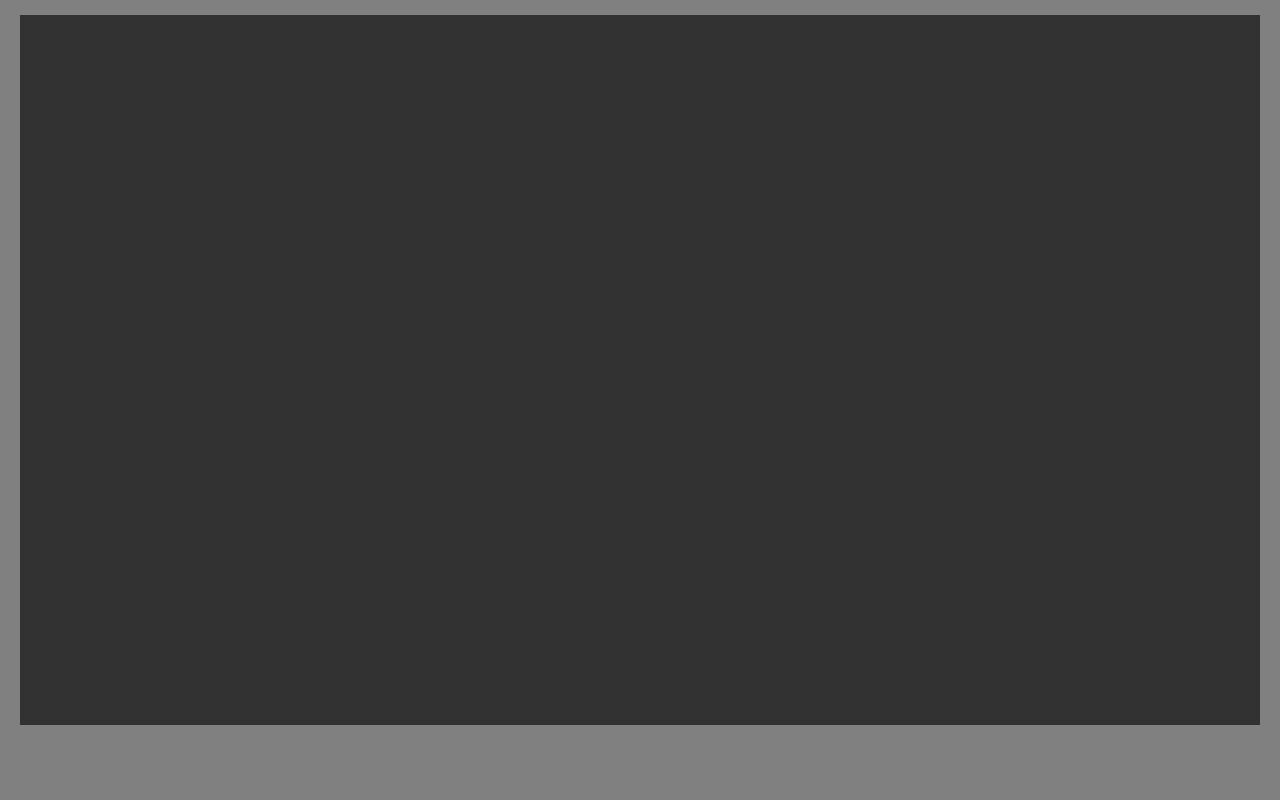
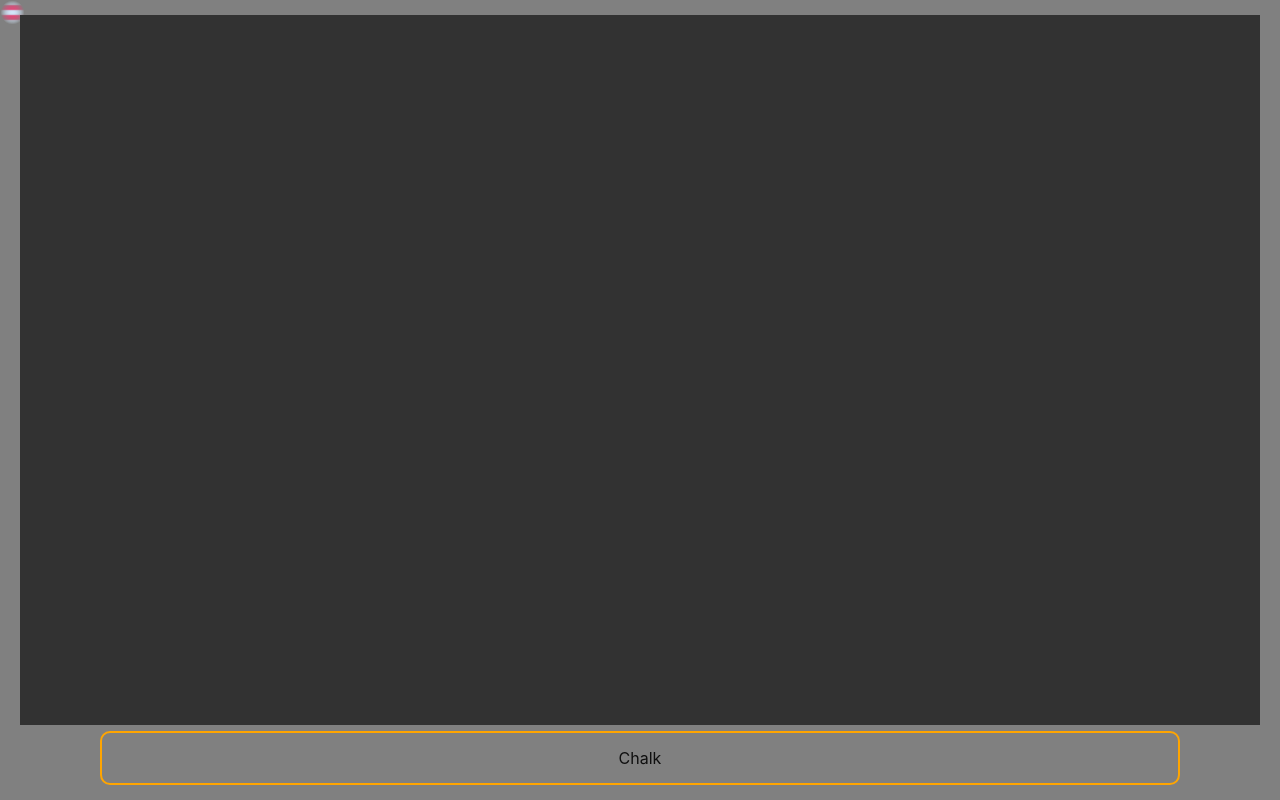
Before and after one commit to nisaacdz/bloxel, a React (Vite) app in the folder frontend/: page / in a window 1280 px wide. Built offline with nearby package versions, Linux system fonts and the light colour scheme.

Commit message:
more prototype implementations

```diff
--- a/frontend/src-tauri/tauri.conf.json
+++ b/frontend/src-tauri/tauri.conf.json
@@ -30,7 +30,7 @@
     "bundle": {
       "active": true,
       "targets": "all",
-      "identifier": "com.tauri.dev",
+      "identifier": "com.tauri.bloxel",
       "icon": [
         "icons/32x32.png",
         "icons/128x128.png",
--- a/frontend/src/App.css
+++ b/frontend/src/App.css
@@ -6,3 +6,17 @@
   bottom: 0;
   background-color: grey;
 }
+
+#toggle-button {
+  position: absolute;
+  left: 100px;
+  right: 100px;
+  height: 50px;
+  bottom: 15px;
+  border: 2px solid orange;
+  border-radius: 10px;
+  display: flex;
+  align-items: center;
+  justify-content: center;
+  font-size: medium;
+}
--- a/frontend/src/App.jsx
+++ b/frontend/src/App.jsx
@@ -1,29 +1,32 @@
 import { useRef, useState } from "react";
 import "./App.css";
 import Board from "./board/Board";
-import DefaultChalk from "./padding";
+import { DefaultChalk, DefaultDuster } from "./tools";
+import Pointer from "./Pointer";
 
+const TOOLS = [DefaultChalk, DefaultDuster];
 
 function App() {
   const boardRef = useRef(null);
+  const pointerToolRef = useRef(null);
   const activeMouseRef = useRef(null);
-  const [chalk, _] = useState(DefaultChalk);
+  const [tool_idx, setToolIdx] = useState(0);
 
   const mouseTouchBoard = () => {
     if (boardRef.current != null && activeMouseRef.current != null) {
       const { x: mouseX, y: mouseY } = activeMouseRef.current;
       const board = boardRef.current;
-      const trace = chalk.getTrace();
 
       const boardWidth = board.width();
       const boardHeight = board.height();
+      const tool = TOOLS[tool_idx];
 
-      const midi = Math.floor(trace.length / 2);
-      const midj = Math.floor(trace[0].length / 2);
+      const midi = Math.floor(tool.sizeX() / 2);
+      const midj = Math.floor(tool.sizeY() / 2);
 
-      for (let tj = 0; tj < trace.length; tj++) {
-        for (let ti = 0; ti < trace[0].length; ti++) {
-          const [r1, g1, b1, a] = trace[tj][ti];
+      for (let tj = 0; tj < tool.sizeX(); tj++) {
+        for (let ti = 0; ti < tool.sizeY(); ti++) {
+          const [r1, g1, b1, a] = tool.idx(tj, ti);
 
           const ni = mouseX + ti - midi;
           const nj = mouseY + tj - midj;
@@ -51,6 +54,17 @@ function App() {
 
   const mouseMoveHandler = (x, y) => {
     if (
+      x >= 0 &&
+      y >= 0 &&
+      x < boardRef.current.width() &&
+      y < boardRef.current.height()
+    ) {
+      pointerToolRef.current.show();
+      pointerToolRef.current.translate(x, y);
+    } else {
+      pointerToolRef.current.hide();
+    }
+    if (
       activeMouseRef.current != null &&
       (activeMouseRef.current.x !== x || activeMouseRef.current.y !== y)
     ) {
@@ -69,11 +83,17 @@ function App() {
   };
 
   const mouseLeaveHandler = () => {
-
+    pointerToolRef.current.hide();
   };
 
+  const changeTool = () => {
+    setToolIdx((prevToolIdx) => (prevToolIdx + 1) % TOOLS.length);
+  };
+
+  const toolName = tool_idx === 0 ? "Chalk" : "Duster";
+
   return (
-    <div id="content">
+    <div id="content" draggable="false">
       <Board
         mouseDownHandler={mouseDownHandler}
         mouseMoveHandler={mouseMoveHandler}
@@ -81,6 +101,10 @@ function App() {
         mouseLeaveHandler={mouseLeaveHandler}
         ref={boardRef}
       />
+      <div id="toggle-button" onClick={changeTool}>
+        {toolName}
+      </div>
+      <Pointer ref={pointerToolRef} background={TOOLS[tool_idx]} />
     </div>
   );
 }
--- /dev/null
+++ b/frontend/src/Pointer.css
@@ -0,0 +1,5 @@
+#pointer-tool {
+    position: relative;
+    pointer-events: none;
+    display: none;
+}
--- /dev/null
+++ b/frontend/src/Pointer.jsx
@@ -0,0 +1,45 @@
+import { forwardRef, useEffect, useRef, useImperativeHandle } from "react";
+
+const Pointer = forwardRef(({ background }, ref) => {
+  const pointerToolRef = useRef(null);
+
+  useImperativeHandle(ref, () => ({
+    hide: () => {
+      pointerToolRef.current.style.display = "none";
+    },
+    show: () => {
+      pointerToolRef.current.style.display = "";
+    },
+    translate: (x, y) => {
+      pointerToolRef.current.style.transform = `translate(${x}px, ${y}px)`;
+    },
+  }));
+
+  useEffect(() => {
+    const canvas = pointerToolRef.current;
+    const ctx = canvas.getContext("2d");
+
+    const width = background.sizeX();
+    const height = background.sizeY();
+
+    canvas.width = width;
+    canvas.height = height;
+
+    const imageData = ctx.createImageData(width, height);
+    for (let y = 0; y < height; y++) {
+      for (let x = 0; x < width; x++) {
+        const [r, g, b, a] = background.idx(x, y);
+        const index = (y * width + x) * 4;
+        imageData.data[index] = r;
+        imageData.data[index + 1] = g;
+        imageData.data[index + 2] = b;
+        imageData.data[index + 3] = a;
+      }
+    }
+    ctx.putImageData(imageData, 0, 0);
+  }, [background]);
+
+  return <canvas ref={pointerToolRef} id="pointer-tool" />;
+});
+
+export default Pointer;
--- a/frontend/src/board/Board.css
+++ b/frontend/src/board/Board.css
@@ -4,7 +4,6 @@
   right: 20px;
   top: 15px;
   bottom: 75px;
-  background-color: green;
 }
 
 #board {
--- a/frontend/src/board/Board.jsx
+++ b/frontend/src/board/Board.jsx
@@ -64,7 +64,7 @@ const Board = forwardRef(
     };
 
     useEffect(() => {
-      const canvas = canvasRef.current; // Make sure you have this line
+      const canvas = canvasRef.current;
       canvas.width = canvas.clientWidth;
       canvas.height = canvas.clientHeight;
       const ctx = canvas.getContext("2d");
@@ -73,15 +73,14 @@ const Board = forwardRef(
     }, []);
 
     return (
-      <div id="boardcontainer">
-        <canvas
-          id="board"
-          ref={canvasRef}
-          onMouseDown={handleMouseDown}
-          onMouseMove={handleMouseMove}
-          onMouseUp={handleMouseUp}
-          onMouseLeave={handleMouseLeave}
-        />
+      <div
+        id="boardcontainer"
+        onPointerDown={handleMouseDown}
+        onPointerMove={handleMouseMove}
+        onPointerUp={handleMouseUp}
+        onPointerLeave={handleMouseLeave}
+      >
+        <canvas id="board" ref={canvasRef} />
       </div>
     );
   }
--- a/frontend/src/padding.js
+++ b/frontend/src/tools.js
@@ -676,16 +676,43 @@ const DEFAULT_CHALK_TRACE = [
   ],
 ];
 
+class Duster {
+  constructor(background) {
+    this.background = background;
+  }
+
+  idx(x, y) {
+    return this.background;
+  }
+
+  sizeX() {
+    return 40;
+  }
+
+  sizeY() {
+    return 50;
+  }
+}
+
+
 class ModifierTool {
   constructor(trace) {
     this.trace = trace;
   }
 
-  getTrace() {
-    return this.trace;
+  idx(x, y) {
+    return this.trace[x][y];
+  }
+
+  sizeX() {
+    return this.trace.length;
+  }
+
+  sizeY() {
+    return this.trace[0].length;
   }
 }
 
-const DefaultChalk = new ModifierTool(DEFAULT_CHALK_TRACE);
+export const DefaultChalk = new ModifierTool(DEFAULT_CHALK_TRACE);
 
-export default DefaultChalk;
+export const DefaultDuster = new Duster([50, 50, 50, 255]);
```
